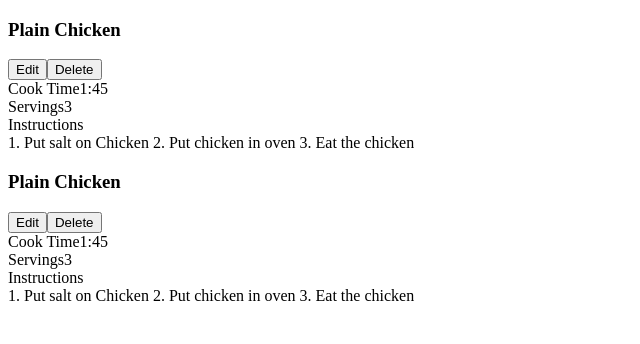
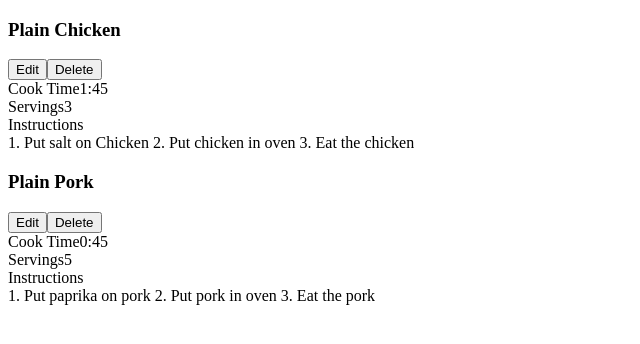
Before and after one commit to Loganmulvihill/Cooking-With-React, a React (Create React App) app: page / in a window 1280 px wide. Shown: the top 344 px of the page, without its empty margins (0-640 px from the left). Built offline with nearby package versions, Linux system fonts and the light colour scheme; the HTML template or start-up script is replaced by a standard one.

Commit message:
added key to recipe props and destructured props within recipe to be utilized within recipe component

```diff
--- a/src/Recipe.jsx
+++ b/src/Recipe.jsx
@@ -1,10 +1,18 @@
 import React from 'react'
 
-export default function Recipe() {
+export default function Recipe(props) {
+
+  const {
+    name,
+    cookTime,
+    servings,
+    instructions
+  } = props
+
   return (
     <div>
       <div>
-        <h3>Plain Chicken</h3>
+        <h3>{name}</h3>
         <div>
           <button>Edit</button>
           <button>Delete</button>
@@ -12,18 +20,16 @@ export default function Recipe() {
       </div>
       <div>
         <span>Cook Time</span>
-        <span>1:45</span>
+        <span>{cookTime}</span>
       </div>
       <div>
         <span>Servings</span>
-        <span>3</span>
+        <span>{servings}</span>
       </div>
       <div>
         <span>Instructions</span>
         <div>
-          1. Put salt on Chicken
-          2. Put chicken in oven
-          3. Eat the chicken
+          {instructions}
           </div>
       </div>
     </div>
--- a/src/RecipeList.jsx
+++ b/src/RecipeList.jsx
@@ -3,10 +3,15 @@ import Recipe from './Recipe'
 
 export default function RecipeList({ recipes }) {
   return (
-<div>
-{recipes.map(recipe => {
-   return <Recipe {...recipe} />
-})}
-</div>
+    <div>
+      {recipes.map(recipe => {
+        return (
+          <Recipe
+          key={recipe.id}
+          {...recipe}
+          />
+        )
+      })}
+    </div>
   )
 }
```
